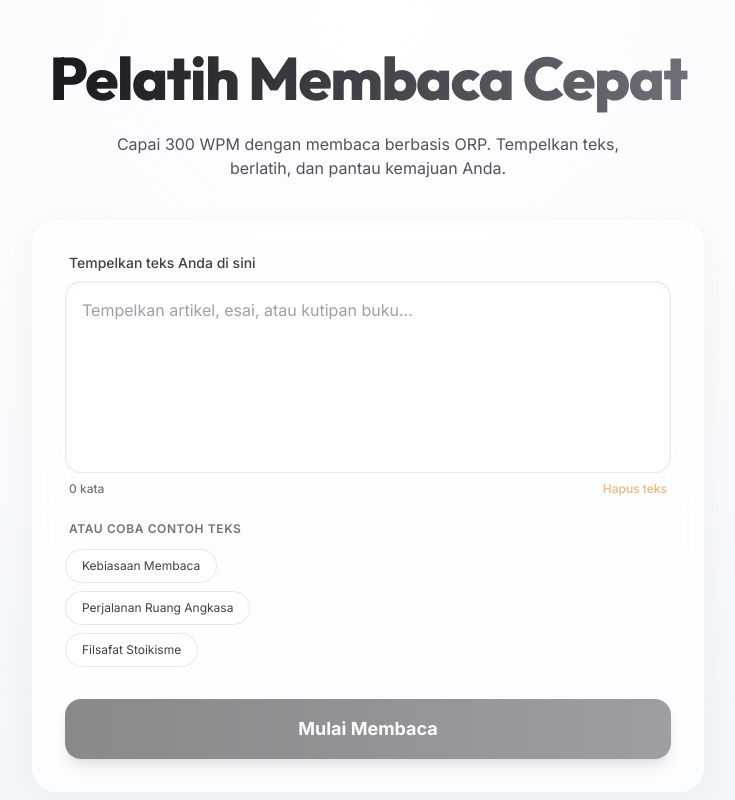
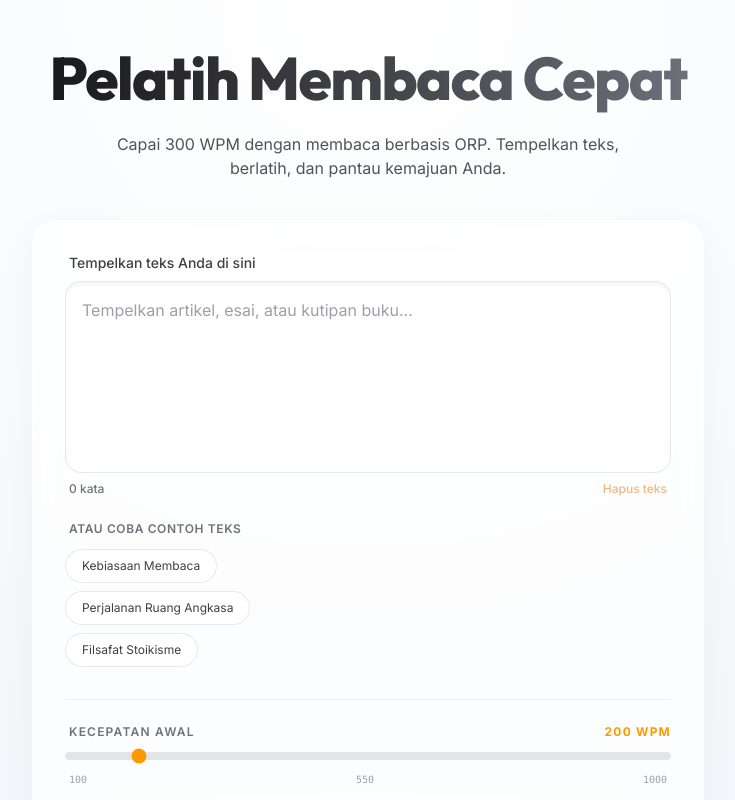
Before and after one commit to northTanker/fast-reading-trainer, a Next.js app: page / in a window 1280 px wide. Shown: the top 800 px of the page, without its empty margins (272-1007 px from the left). Built offline with nearby package versions, Linux system fonts and the light colour scheme.

Commit message:
feat: add WPM slider to pre-reading screen

```diff
--- a/app/page.tsx
+++ b/app/page.tsx
@@ -224,6 +224,8 @@ export default function Home() {
               onChange={setText}
               onStart={handleStart}
               wordCount={wordCount}
+              wpm={currentWpm}
+              onWpmChange={handleWpmChange}
               disabled={false}
             />
           </div>
--- a/components/TextInput.tsx
+++ b/components/TextInput.tsx
@@ -10,6 +10,8 @@ interface TextInputProps {
   onChange: (text: string) => void;
   onStart: () => void;
   wordCount: number;
+  wpm: number;
+  onWpmChange: (wpm: number) => void;
   disabled: boolean;
 }
 
@@ -18,6 +20,8 @@ export default function TextInput({
   onChange,
   onStart,
   wordCount,
+  wpm,
+  onWpmChange,
   disabled,
 }: TextInputProps) {
   const library = useLibrary();
@@ -149,6 +153,27 @@ export default function TextInput({
         )}
       </div>
 
+      <div className="flex flex-col gap-3 mt-2 border-t border-zinc-200/50 dark:border-zinc-700/50 pt-6">
+        <div className="flex items-center justify-between text-xs font-semibold text-zinc-500 uppercase tracking-widest ml-1">
+          <span>Kecepatan Awal</span>
+          <span className="text-amber-500 font-bold">{wpm} WPM</span>
+        </div>
+        <input
+          type="range"
+          min="100"
+          max="1000"
+          step="50"
+          value={wpm}
+          onChange={(e) => onWpmChange(parseInt(e.target.value))}
+          className="w-full accent-amber-500 h-2 bg-zinc-200 dark:bg-zinc-700 rounded-lg appearance-none cursor-pointer hover:accent-amber-400 transition-all"
+        />
+        <div className="flex justify-between text-[10px] text-zinc-400 font-mono px-1">
+          <span>100</span>
+          <span>550</span>
+          <span>1000</span>
+        </div>
+      </div>
+
       <button
         type="button"
         className="w-full py-4 mt-2 rounded-2xl bg-gradient-to-r from-zinc-900 to-zinc-700 text-white hover:from-zinc-800 hover:to-zinc-600 dark:from-zinc-100 dark:to-zinc-300 dark:text-zinc-900 dark:hover:from-white dark:hover:to-zinc-200 font-bold text-lg transition-all duration-300 hover:-translate-y-1 hover:shadow-xl active:translate-y-0 active:scale-[0.98] disabled:opacity-50 disabled:hover:translate-y-0 disabled:hover:shadow-none shadow-lg shadow-zinc-900/20 dark:shadow-white/10"
```
